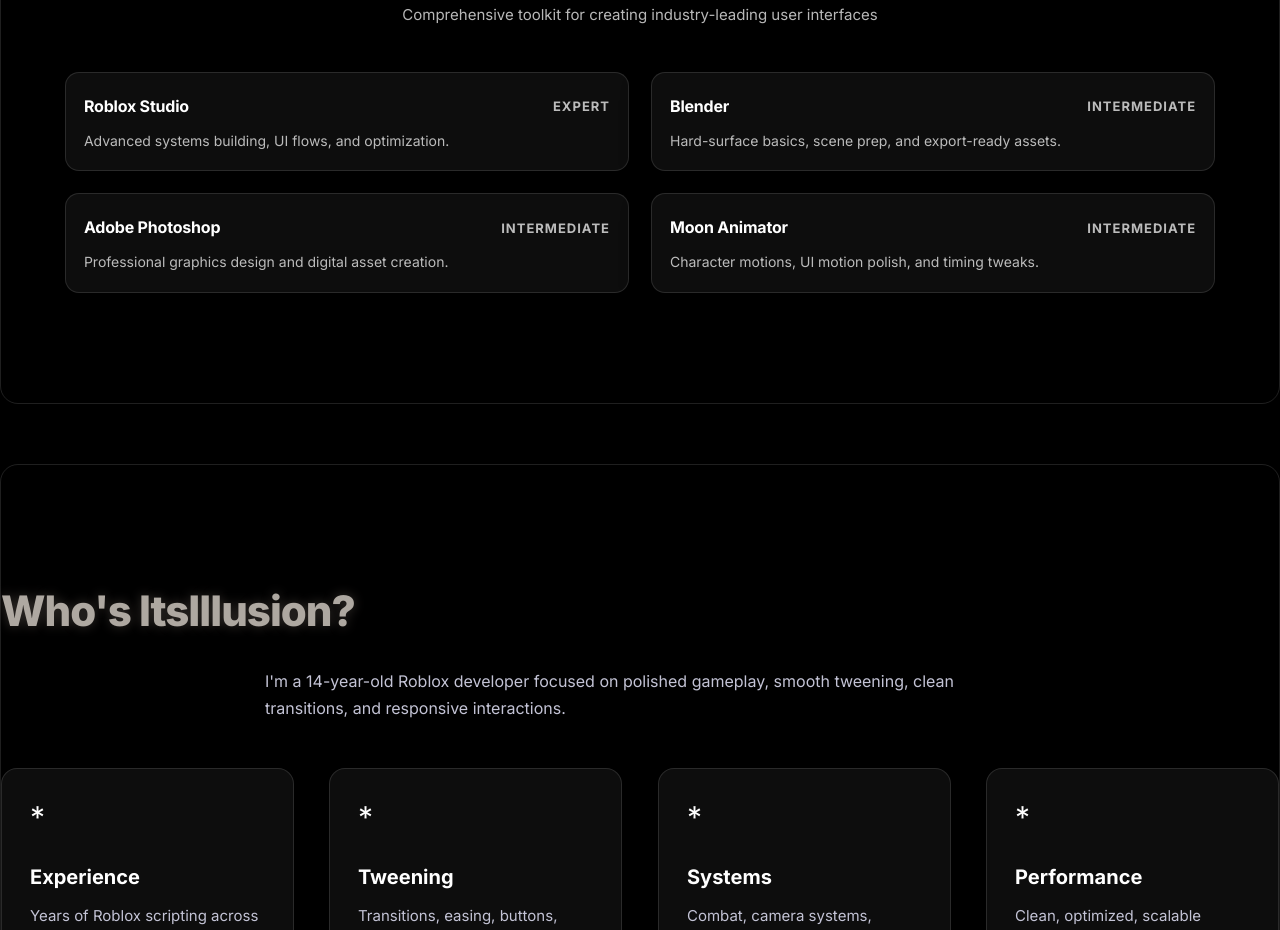
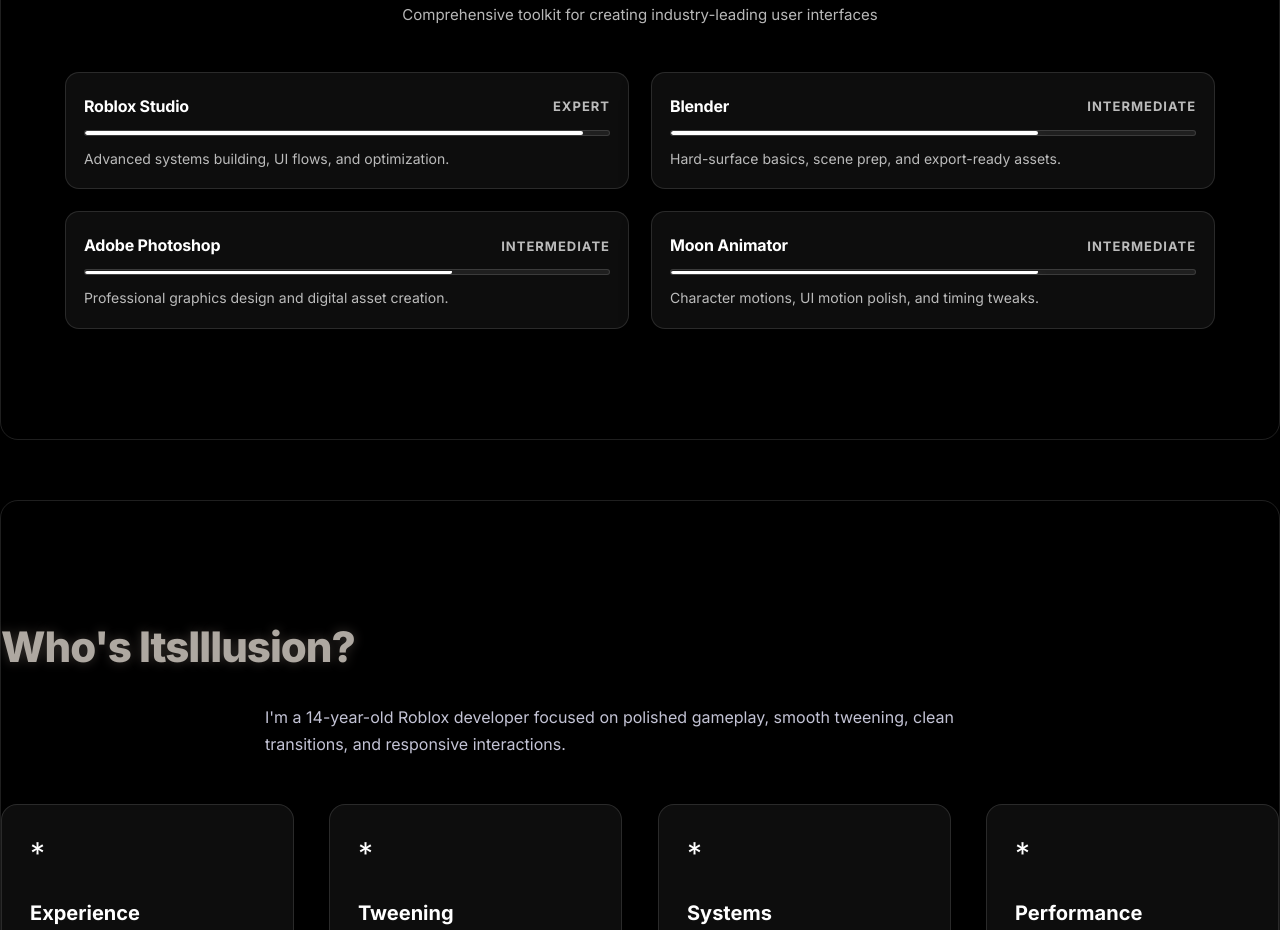
Before and after one commit to messi0100/illusion-portfolio, a plain HTML site: page index.html in a window 1280 px wide. Shown: the part 1131-2061 px from the top of the page. Drawn offline with nearby package versions, Linux system fonts and the light colour scheme; a web font is replaced by a local one.

Commit message:
Add visual skill bars under proficiency levels: Expert (95%) and Intermediate (70%)

```diff
--- a/index.html
+++ b/index.html
@@ -78,6 +78,9 @@
                         <span class="skill-name">Roblox Studio</span>
                         <span class="skill-level">Expert</span>
                     </div>
+                    <div class="skill-bar">
+                        <span class="skill-fill" style="width: 95%;"></span>
+                    </div>
                     <p class="skill-note">Advanced systems building, UI flows, and optimization.</p>
                 </div>
 
@@ -85,6 +88,9 @@
                     <div class="skill-meta">
                         <span class="skill-name">Blender</span>
                         <span class="skill-level">Intermediate</span>
+                    </div>
+                    <div class="skill-bar">
+                        <span class="skill-fill" style="width: 70%;"></span>
                     </div>
                     <p class="skill-note">Hard-surface basics, scene prep, and export-ready assets.</p>
                 </div>
@@ -94,6 +100,9 @@
                         <span class="skill-name">Adobe Photoshop</span>
                         <span class="skill-level">Intermediate</span>
                     </div>
+                    <div class="skill-bar">
+                        <span class="skill-fill" style="width: 70%;"></span>
+                    </div>
                     <p class="skill-note">Professional graphics design and digital asset creation.</p>
                 </div>
 
@@ -101,6 +110,9 @@
                     <div class="skill-meta">
                         <span class="skill-name">Moon Animator</span>
                         <span class="skill-level">Intermediate</span>
+                    </div>
+                    <div class="skill-bar">
+                        <span class="skill-fill" style="width: 70%;"></span>
                     </div>
                     <p class="skill-note">Character motions, UI motion polish, and timing tweaks.</p>
                 </div>
```
